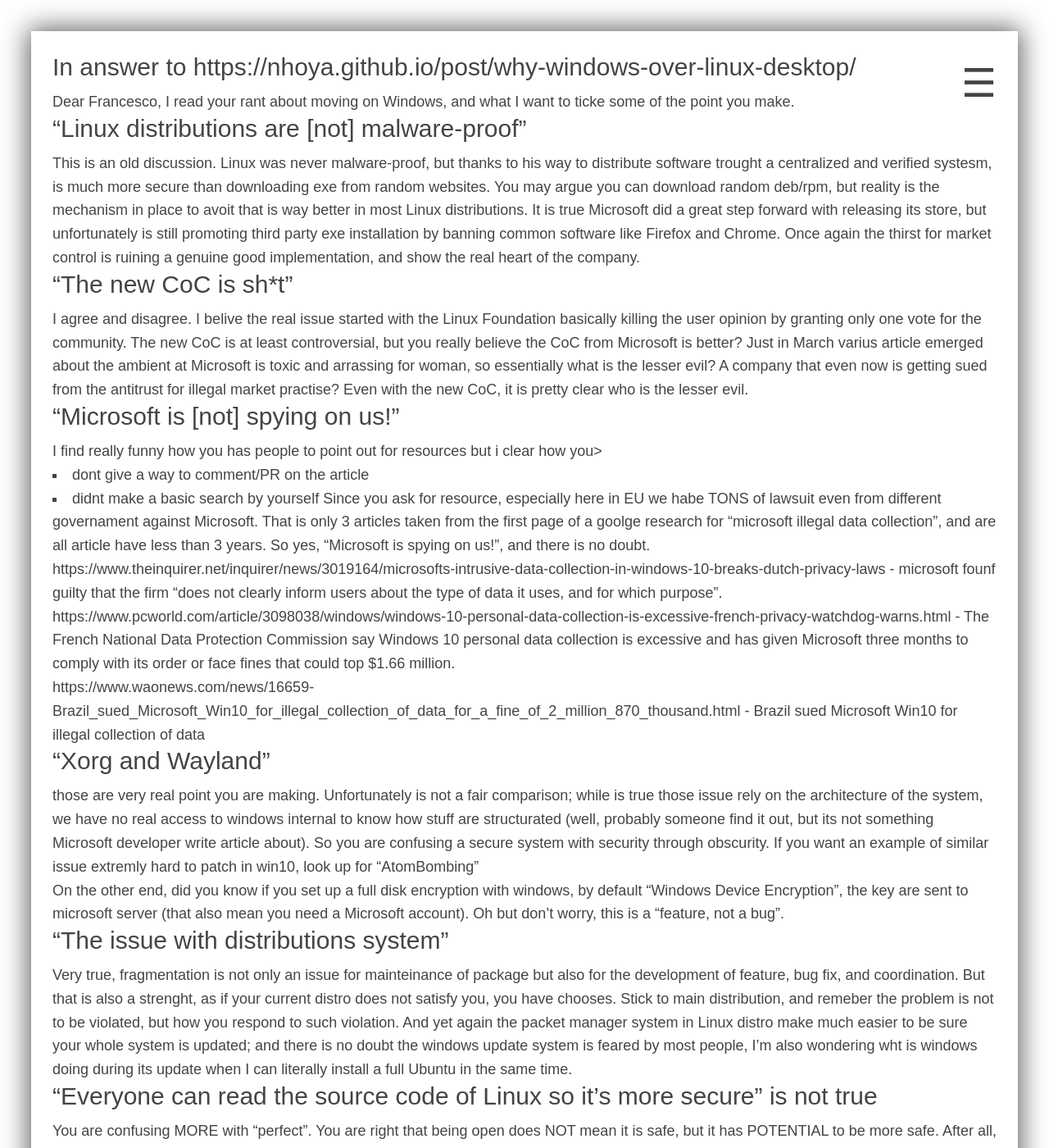
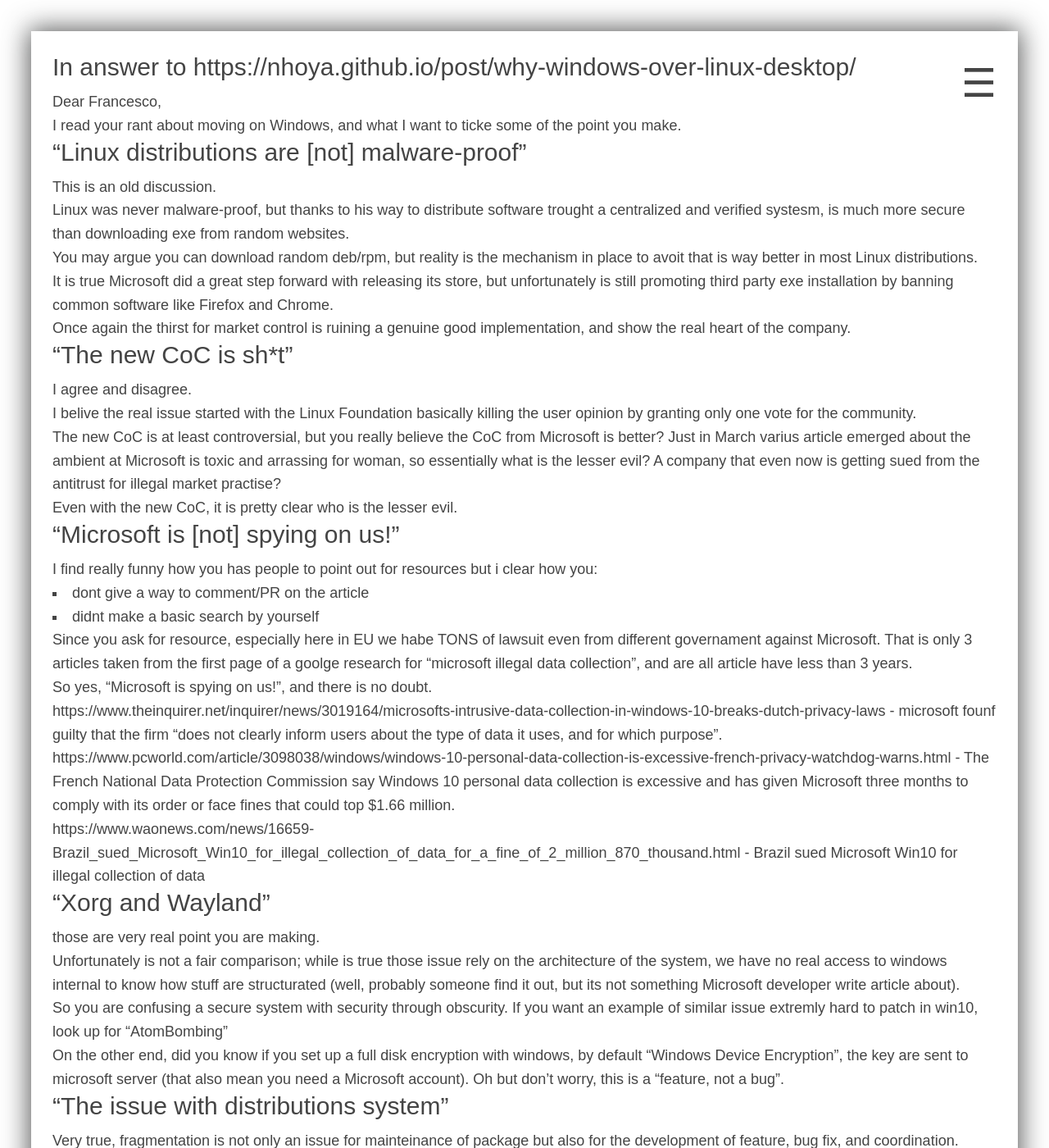
Before and after one commit to MauroMombelli/mauromombelli.github.io, a Jekyll site: the page built from _posts/2018/2018-10-20-Anwser-to-nhoya.md, in a window 1280 px wide and 1400 px high. Shown: the whole window at 82% size. Built offline with Jekyll 4.4.1, drawn with Linux system fonts in a browser that asks for light colours; our own code applies the rules of GitHub Pages for plain Markdown files; some of the changed text lies outside the part shown.

Commit message:
Update 2018-10-20-Anwser-to-nhoya.md

```diff
--- a/_posts/2018/2018-10-20-Anwser-to-nhoya.md
+++ b/_posts/2018/2018-10-20-Anwser-to-nhoya.md
@@ -20,9 +20,10 @@
 
 # “Microsoft is [not] spying on us!”
 
-I find really funny how you has people to point out for resources but i clear how you>
+I find really funny how you has people to point out for resources but i clear how you:
 - dont give a way to comment/PR on the article
 - didnt make a basic search by yourself
+
 Since you ask for resource, especially here in EU we habe TONS of lawsuit even from different governament against Microsoft.
 That is only 3 articles taken from the first page of a goolge research for "microsoft illegal data collection", and are all article have less than 3 years.
 So yes, “Microsoft is spying on us!”, and there is no doubt.
```
